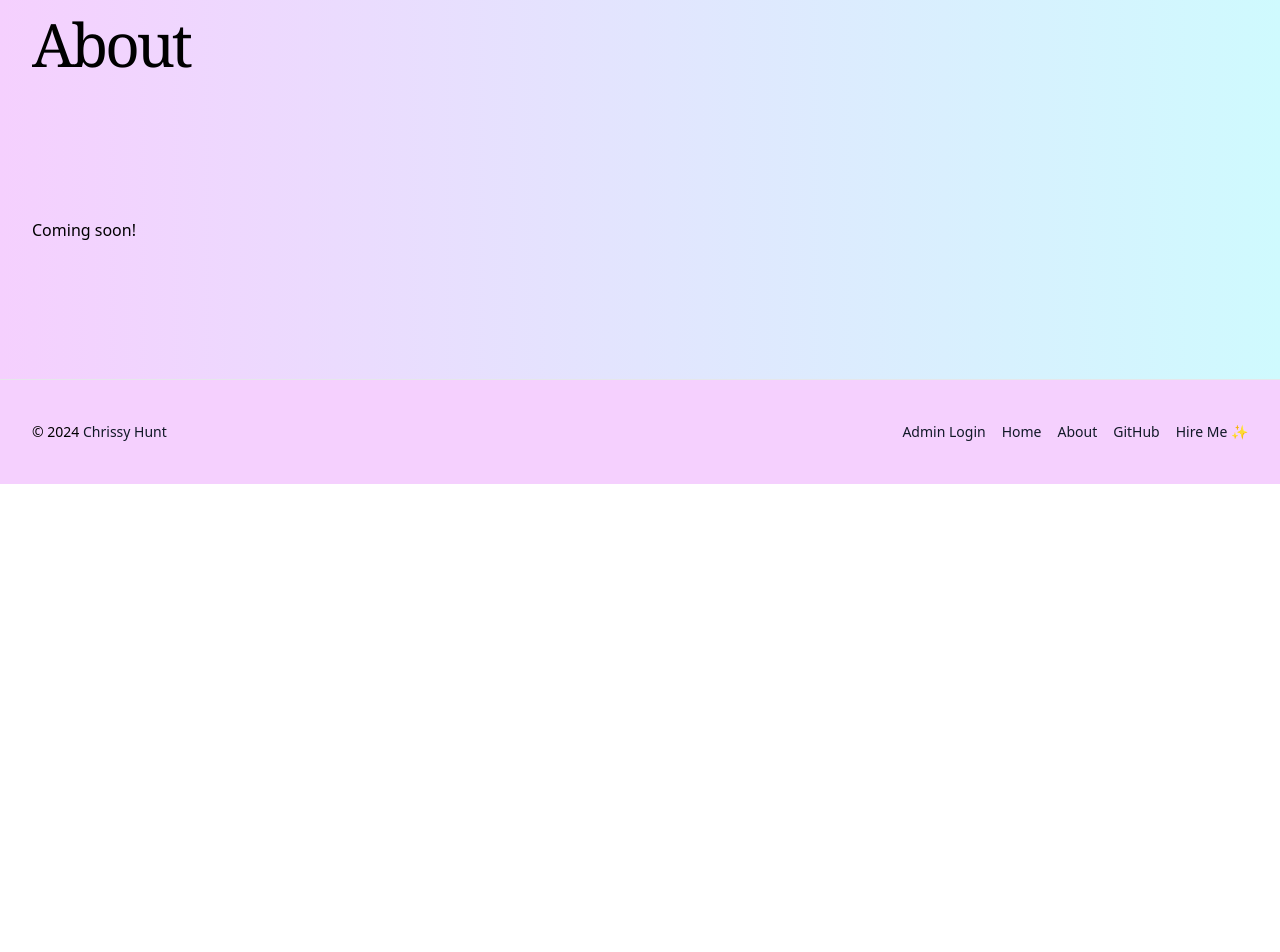
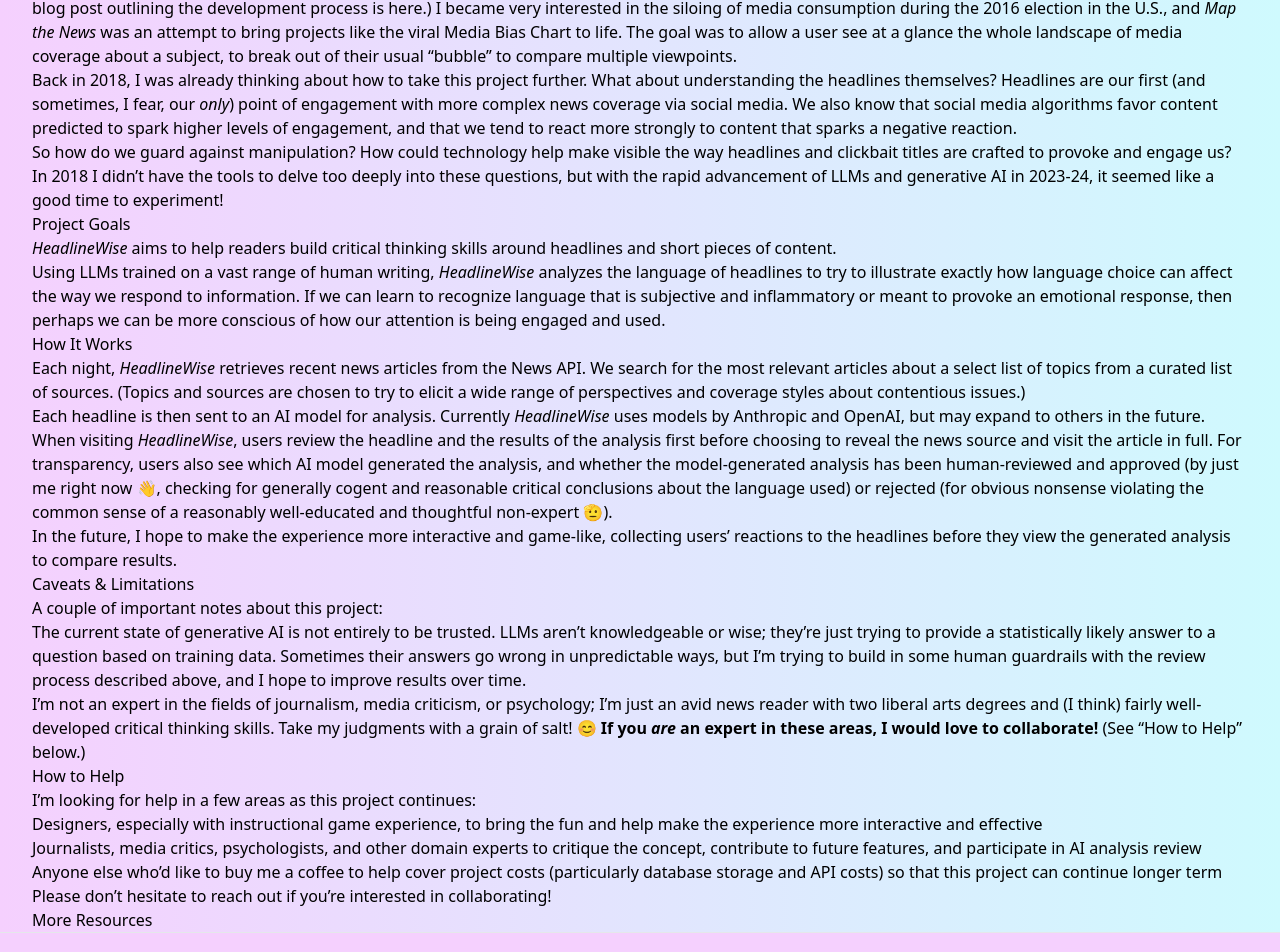
Before and after one commit to chrissyhunt/headlinewise, a Next.js app: page /about in a window 1280 px wide. Shown: the part 316-1268 px from the top of the page. Before the commit the page ends 800 px from the top, so only its background shows below. Built offline with nearby package versions, Linux system fonts and the light colour scheme; no server answers.

Commit message:
set up mdx for page content

```diff
--- a/next.config.mjs
+++ b/next.config.mjs
@@ -1,3 +1,5 @@
+import createMDX from '@next/mdx';
+
 /** @type {import('next').NextConfig} */
 const nextConfig = {
   logging: {
@@ -5,6 +7,11 @@ const nextConfig = {
       fullUrl: true,
     },
   },
+  pageExtensions: ['js', 'jsx', 'md', 'mdx', 'ts', 'tsx'],
 };
 
-export default nextConfig;
+const withMDX = createMDX({
+  // Add markdown plugins here, as desired
+})
+
+export default withMDX(nextConfig);
--- a/package.json
+++ b/package.json
@@ -10,12 +10,16 @@
   },
   "dependencies": {
     "@anthropic-ai/sdk": "^0.20.7",
+    "@mdx-js/loader": "^3.0.1",
+    "@mdx-js/react": "^3.0.1",
+    "@next/mdx": "^14.2.3",
     "@radix-ui/react-dialog": "^1.0.5",
     "@radix-ui/react-hover-card": "^1.0.7",
     "@radix-ui/react-label": "^2.0.2",
     "@radix-ui/react-slot": "^1.0.2",
     "@supabase/ssr": "^0.3.0",
     "@supabase/supabase-js": "^2.42.7",
+    "@types/mdx": "^2.0.13",
     "class-variance-authority": "^0.7.0",
     "clsx": "^2.1.1",
     "lodash.chunk": "^4.2.0",
--- /dev/null
+++ b/src/app/(nav-layout)/about/content.mdx
@@ -0,0 +1,48 @@
+# About
+
+HeadlineWise is a media literacy training tool built with [Next.js](https://nextjs.org/) and [Supabase](https://supabase.com/). It retrieves headlines from the [News API](https://newsapi.org/), and uses [Anthropic's Claude AI](https://www.anthropic.com/) and [OpenAI](https://openai.com/) for headline analysis. It was designed and developed by [Chrissy Hunt](https://chrissyhunt.com).
+
+## Project History
+
+The kernel of the idea for _HeadlineWise_ began in 2018 in my Flatiron School capstone project, an app called _Map the News_. (This project is no longer online, but a blog post outlining the development process [is here](https://chrissyhunt.com/blog/map-the-news).) I became very interested in the siloing of media consumption during the 2016 election in the U.S., and _Map the News_ was an attempt to bring projects like the viral [Media Bias Chart](https://www.adfontesmedia.com/) to life. The goal was to allow a user see at a glance the whole landscape of media coverage about a subject, to break out of their usual “bubble” to compare multiple viewpoints.
+
+Back in 2018, I was already thinking about how to take this project further. What about understanding the headlines themselves? Headlines are our first (and sometimes, I fear, our _only_) point of engagement with more complex news coverage via social media. We also know that social media algorithms favor content predicted to spark higher levels of engagement, and that we tend to react more strongly to content that sparks a negative reaction.
+
+So how do we guard against manipulation? How could technology help make visible the way headlines and clickbait titles are crafted to provoke and engage us?
+
+In 2018 I didn’t have the tools to delve too deeply into these questions, but with the rapid advancement of LLMs and generative AI in 2023-24, it seemed like a good time to experiment!
+
+## Project Goals
+
+_HeadlineWise_ aims to help readers build critical thinking skills around headlines and short pieces of content.
+
+Using LLMs trained on a vast range of human writing, _HeadlineWise_ analyzes the language of headlines to try to illustrate exactly how language choice can affect the way we respond to information. If we can learn to recognize language that is subjective and inflammatory or meant to provoke an emotional response, then perhaps we can be more conscious of how our attention is being engaged and used.
+
+## How It Works
+
+Each night, _HeadlineWise_ retrieves recent news articles from the News API. We search for the most relevant articles about a select list of topics from a curated list of sources. (Topics and sources are chosen to try to elicit a wide range of perspectives and coverage styles about contentious issues.)
+
+Each headline is then sent to an AI model for analysis. Currently _HeadlineWise_ uses models by Anthropic and OpenAI, but may expand to others in the future.
+
+When visiting _HeadlineWise_, users review the headline and the results of the analysis first before choosing to reveal the news source and visit the article in full. For transparency, users also see which AI model generated the analysis, and whether the model-generated analysis has been human-reviewed and approved (by just me right now 👋, checking for generally cogent and reasonable critical conclusions about the language used) or rejected (for obvious nonsense violating the common sense of a reasonably well-educated and thoughtful non-expert 🫡).
+
+In the future, I hope to make the experience more interactive and game-like, collecting users’ reactions to the headlines before they view the generated analysis to compare results.
+
+## Caveats & Limitations
+
+A couple of important notes about this project:
+
+- The current state of generative AI is not entirely to be trusted. LLMs aren’t knowledgeable or wise; they’re just trying to provide a statistically likely answer to a question based on training data. Sometimes their answers go wrong in unpredictable ways, but I’m trying to build in some human guardrails with the review process described above, and I hope to improve results over time.
+- I’m not an expert in the fields of journalism, media criticism, or psychology; I’m just an avid news reader with two liberal arts degrees and (I think) fairly well-developed critical thinking skills. Take my judgments with a grain of salt! 😊 **If you _are_ an expert in these areas, I would love to collaborate!** (See “How to Help” below.)
+
+## How to Help
+
+I’m looking for help in a few areas as this project continues:
+
+- Designers, especially with instructional game experience, to bring the fun and help make the experience more interactive and effective
+- Journalists, media critics, psychologists, and other domain experts to critique the concept, contribute to future features, and participate in AI analysis review
+- Anyone else who’d like to buy me a coffee to help cover project costs (particularly database storage and API costs) so that this project can continue longer term
+
+Please don’t hesitate to reach out if you’re interested in collaborating!
+
+## More Resources
--- a/src/app/(nav-layout)/about/page.tsx
+++ b/src/app/(nav-layout)/about/page.tsx
@@ -1,13 +1,13 @@
+"use client";
+
 import HeaderSection from "@/components/HeaderSection";
+import AboutContent from "./content.mdx";
 
 export default function About() {
   return (
     <>
-      <HeaderSection>
-        <h1 className="mt-20 font-serif text-6xl tracking-tighter">About</h1>
-      </HeaderSection>
-      <section className="py-12 px-8">
-        <p>Coming soon!</p>
+      <section className="mt-48 px-8">
+        <AboutContent />
       </section>
     </>
   );
--- /dev/null
+++ b/src/components/MDXComponents.tsx
@@ -0,0 +1,7 @@
+import type { MDXComponents } from "mdx/types";
+
+export function useMDXComponents(components: MDXComponents): MDXComponents {
+  return {
+    ...components,
+  };
+}
```
Also changed, not shown: 1 other file (tests, documents, lock files or other folders).
